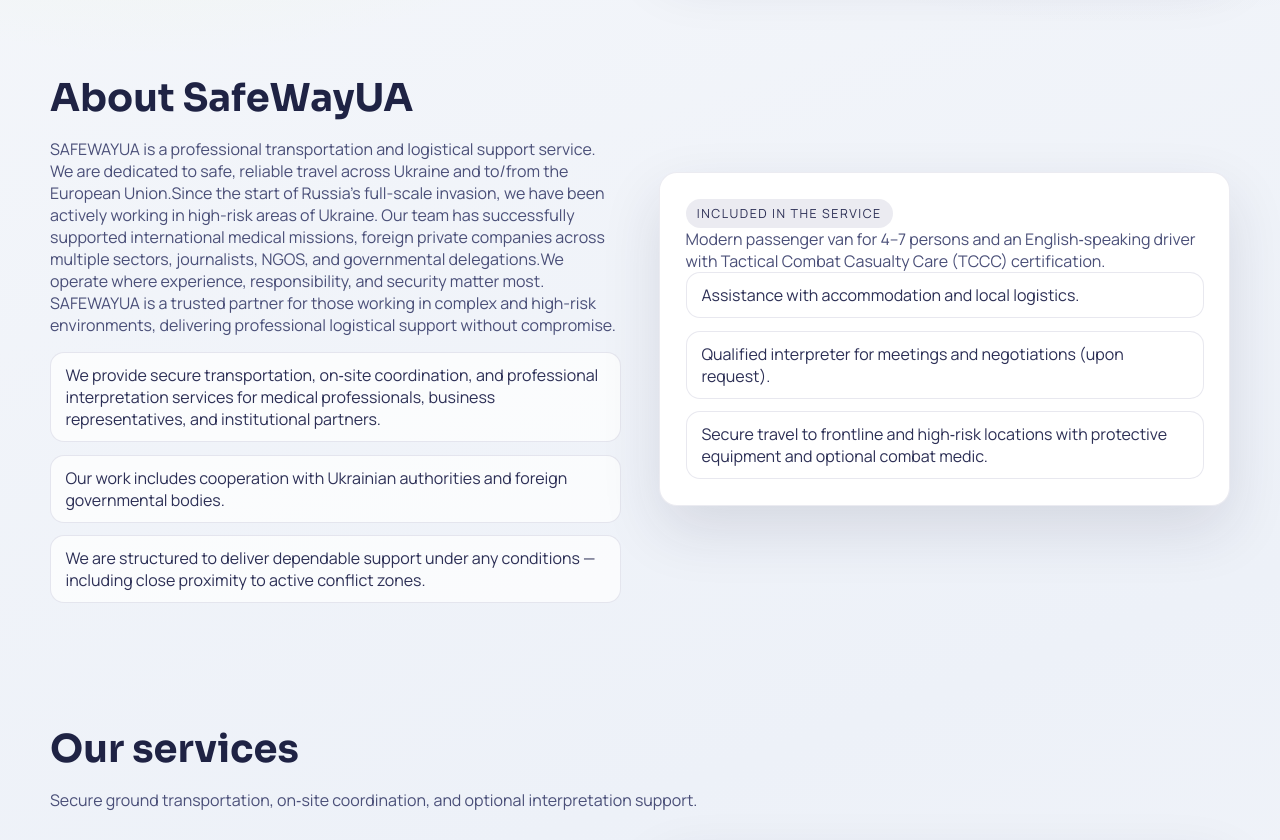
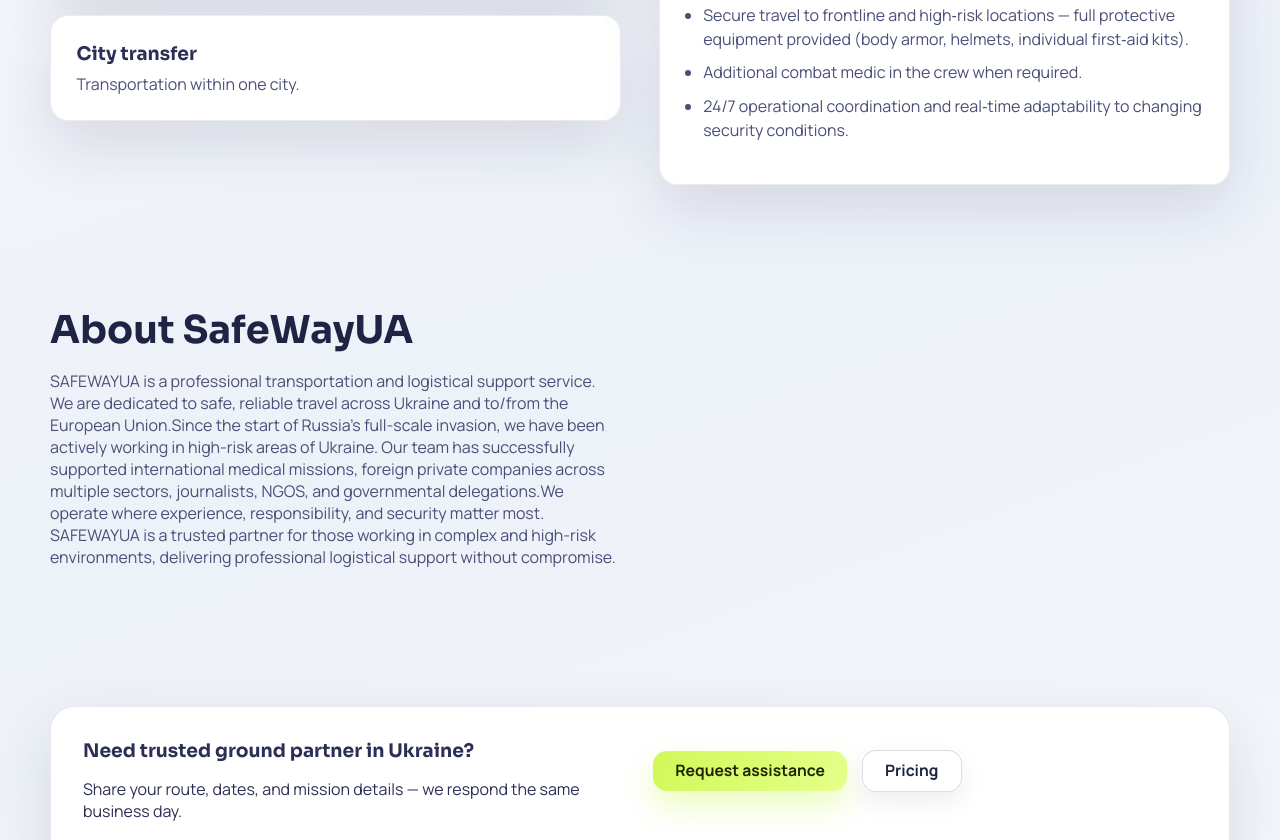
Before and after one commit to itfata/Safeway.ua, a plain HTML site: page index.html in a window 1280 px wide. Shown: the part 1020-1860 px from the top of the page. Drawn offline with Linux system fonts and the light colour scheme.

Commit message:
Update index.html

```diff
--- a/index.html
+++ b/index.html
@@ -52,8 +52,8 @@
             </div>
           </div>
           <div class="hero-card">
-            <img src="./assets/mark_with backround 4.png" alt="SafeWayUA mark" />
-            <h3 data-i18n="hero_card_title">Mission-ready logistics</h3>
+            <img src="IMG_0706.JPG" alt="SafeWayUA mark" />
+
             <p data-i18n="hero_card_text">
               If you're planning a trip to Ukraine — as a company, journalist, NGO, or delegation — and want a smooth, worry-free experience, we provide full support. From airport pickup to daily logistics, with proven safety protocols and professional assistance at every stage.We are here to take care of everything - ensuring your stay in Ukraine is SAFE, secure, and comfortable.
             </p>
@@ -61,59 +61,10 @@
         </div>
       </section>
 
-      <section class="section" id="about">
-        <div class="container split">
-          <div>
-            <h2 data-i18n="about_title">About SafeWayUA</h2>
-            <p class="lead" data-i18n="about_lead">
-              SAFEWAYUA is a professional transportation and logistical support service. We are dedicated to safe, reliable travel across Ukraine and to/from the European Union.
-Since the start of Russia's full-scale invasion, we have been actively working in high-risk areas of Ukraine. Our team has successfully supported international medical missions, foreign private companies across multiple sectors, journalists, NGOS, and governmental delegations.
-We operate where experience, responsibility, and security matter most. SAFEWAYUA is a trusted partner for those working in complex and high-risk environments, delivering professional logistical support without compromise.
-
-            </p>
-            <div class="list">
-              <div class="list-item" data-i18n="about_point_1">
-                We provide secure transportation, on‑site coordination, and professional interpretation services for
-                medical professionals, business representatives, and institutional partners.
-              </div>
-              <div class="list-item" data-i18n="about_point_2">
-                Our work includes cooperation with Ukrainian authorities and foreign governmental bodies.
-              </div>
-              <div class="list-item" data-i18n="about_point_3">
-                We are structured to deliver dependable support under any conditions — including close proximity to
-                active conflict zones.
-              </div>
-            </div>
-          </div>
-          <div>
-            <div class="card">
-              <span class="badge" data-i18n="coverage_title">Included in the service</span>
-              <p data-i18n="coverage_text">
-                Modern passenger van for 4–7 persons and an English‑speaking driver with Tactical Combat Casualty Care
-                (TCCC) certification.
-              </p>
-              <div class="list">
-                <div class="list-item" data-i18n="coverage_list_1">Assistance with accommodation and local logistics.</div>
-                <div class="list-item" data-i18n="coverage_list_2">
-                  Qualified interpreter for meetings and negotiations (upon request).
-                </div>
-                <div class="list-item" data-i18n="coverage_list_3">
-                  Secure travel to frontline and high‑risk locations with protective equipment and optional combat
-                  medic.
-                </div>
-              </div>
-            </div>
-          </div>
-        </div>
-      </section>
-
       <section class="section" id="services">
         <div class="container">
           <h2 data-i18n="services_title">Our services</h2>
-          <p class="lead" data-i18n="services_lead">
-            Secure ground transportation, on‑site coordination, and optional interpretation support.
-          </p>
-          <div class="split services-split">
+                    <div class="split services-split">
             <div class="stack">
               <div class="card">
                 <h3 data-i18n="service_1_title">International transfers</h3>
@@ -145,6 +96,22 @@
                 <li data-i18n="mission_service_9">24/7 operational coordination and real‑time adaptability to changing security conditions.</li>
               </ul>
             </div>
+          </div>
+        </div>
+      </section>
+
+      <section class="section" id="about">
+        <div class="container split">
+          <div>
+            <h2 data-i18n="about_title">About SafeWayUA</h2>
+            <p class="lead" data-i18n="about_lead">
+              SAFEWAYUA is a professional transportation and logistical support service. We are dedicated to safe, reliable travel across Ukraine and to/from the European Union.
+Since the start of Russia's full-scale invasion, we have been actively working in high-risk areas of Ukraine. Our team has successfully supported international medical missions, foreign private companies across multiple sectors, journalists, NGOS, and governmental delegations.
+We operate where experience, responsibility, and security matter most. SAFEWAYUA is a trusted partner for those working in complex and high-risk environments, delivering professional logistical support without compromise.
+
+            </p>
+</div>
+</div>
           </div>
         </div>
       </section>
```
